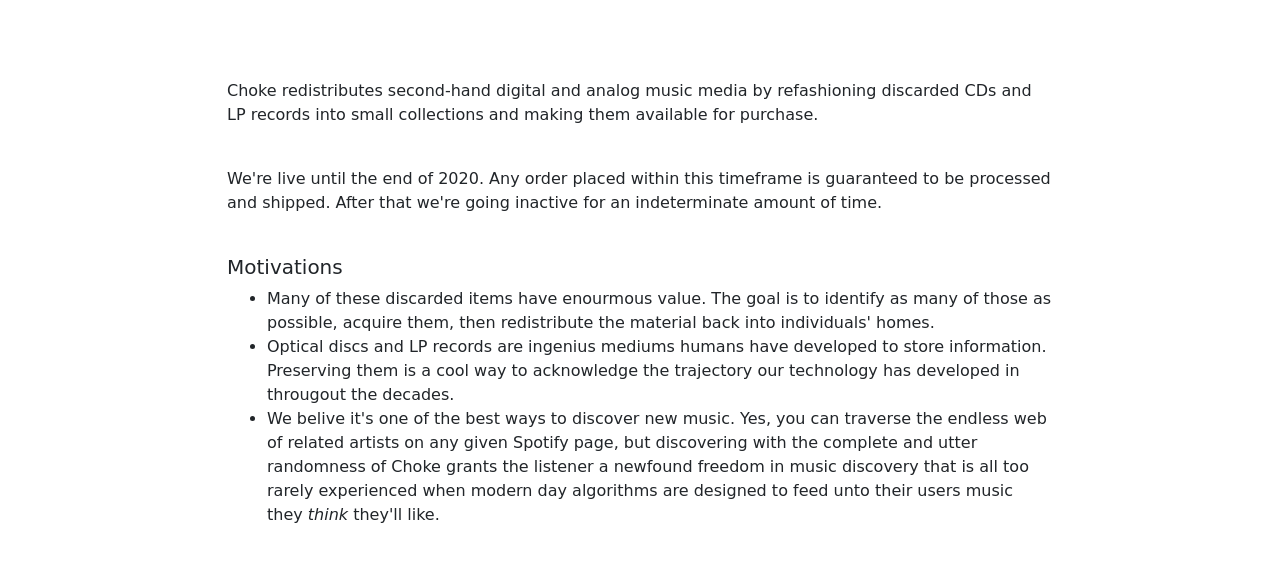
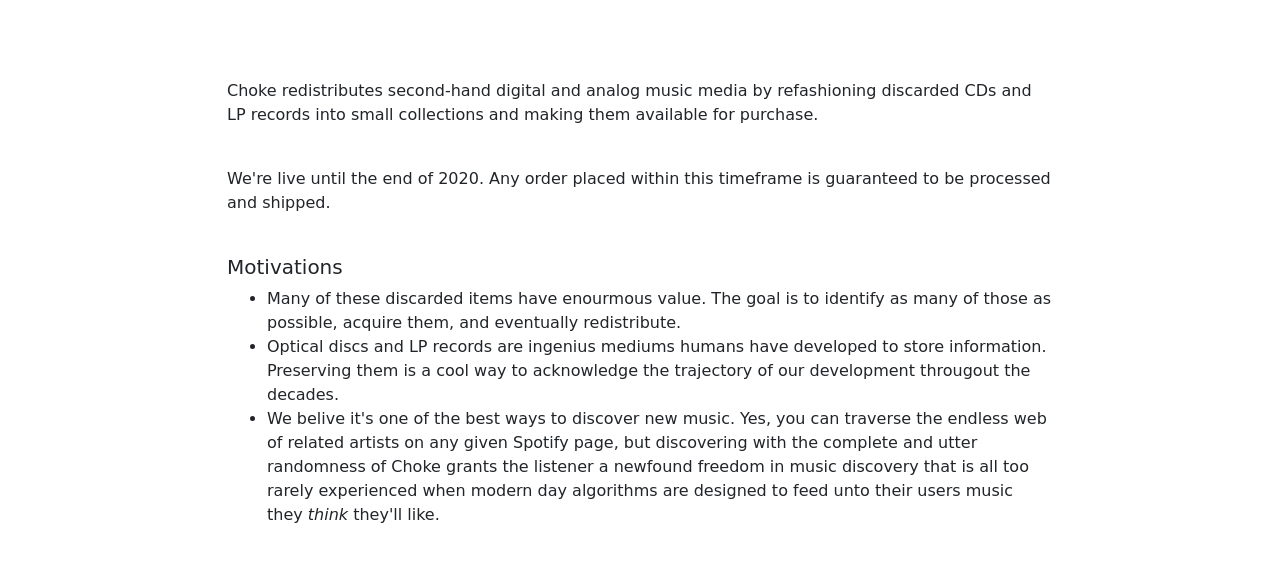
Before and after one commit to sandedwich/choke, a plain HTML site: page about-us.html in a window 1280 px wide. Shown: the part 219-780 px from the top of the page. Drawn offline with nearby package versions, Linux system fonts and the light colour scheme; a web font is replaced by a local one.

Commit message:
readability improvements

```diff
--- a/about-us.html
+++ b/about-us.html
@@ -45,8 +45,7 @@
           </div>
           <div class="row">
             <div class="col">
-              We're live until the end of 2020. Any order placed within this timeframe is guaranteed to be processed and shipped. After that we're going inactive for an
-              indeterminate amount of time.
+              We're live until the end of 2020. Any order placed within this timeframe is guaranteed to be processed and shipped.
             </div>
           </div>
 
@@ -55,12 +54,12 @@
               <h5>Motivations</h5>
               <ul class="motivations-list">
                 <li class="motivations-item">
-                  Many of these discarded items have enourmous value. The goal is to identify as many of those as possible, acquire them, then
-                  redistribute the material back into individuals' homes.
+                  Many of these discarded items have enourmous value. The goal is to identify as many of those as possible, acquire them, and eventually
+                  redistribute.
                 </li>
                 <li class="motivations-item">
                   Optical discs and LP records are ingenius mediums humans have developed to store information. Preserving them is a cool way to acknowledge the trajectory
-                  our technology has developed in througout the decades.
+                  of our development througout the decades.
                 </li>
                 <li class="motivations-item">
                   We belive it's one of the best ways to discover new music. Yes, you can traverse the endless web of related artists on any given Spotify page, but
```
